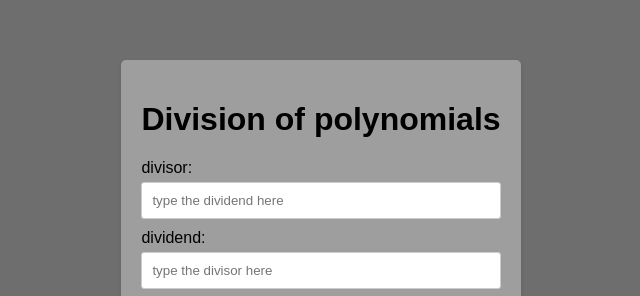
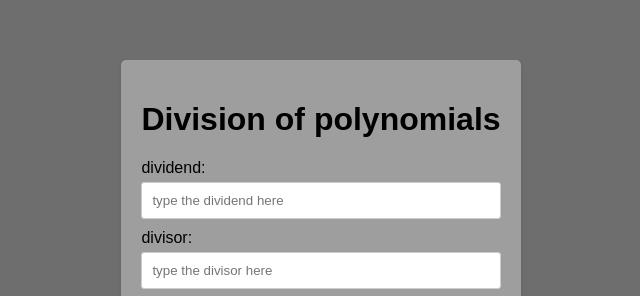
Before and after one commit to omarhalo71/math-project, a plain HTML site: page index.html in a window 1280 px wide. Shown: the part 191-487 px from the top of the page, 319-959 px from the left. Drawn offline with Linux system fonts and the light colour scheme.

Commit message:
Update index.html

```diff
--- a/index.html
+++ b/index.html
@@ -59,11 +59,11 @@
   <div id="container">
     <h1>Division of polynomials</h1>
     <div>
-      <label for="dividend">divisor:</label>
+      <label for="dividend">dividend:</label>
       <input type="text" id="dividend" placeholder="type the dividend here">
     </div>
     <div>
-      <label for="divisor"> dividend:</label>
+      <label for="divisor"> divisor:</label>
       <input type="text" id="divisor" placeholder="type the divisor here">
     </div>
     <button onclick="divide()">solve</button>
```
